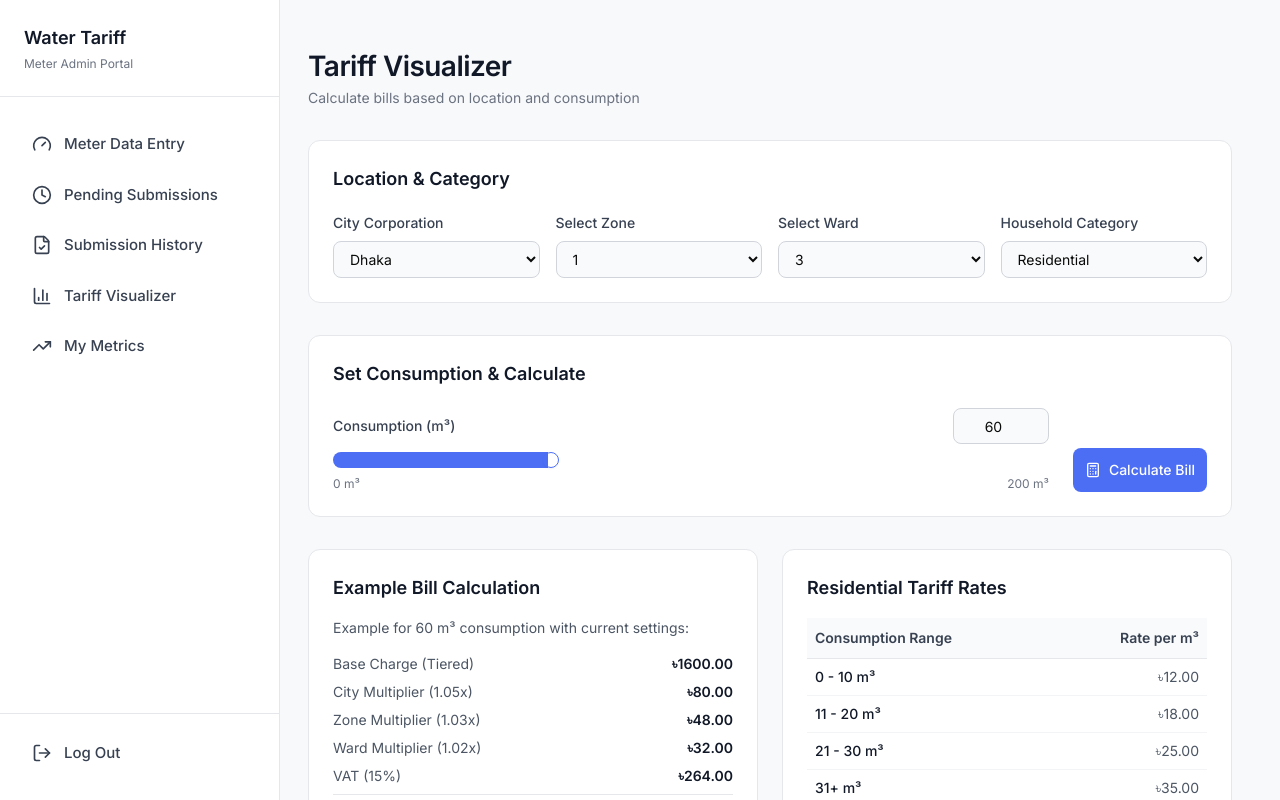
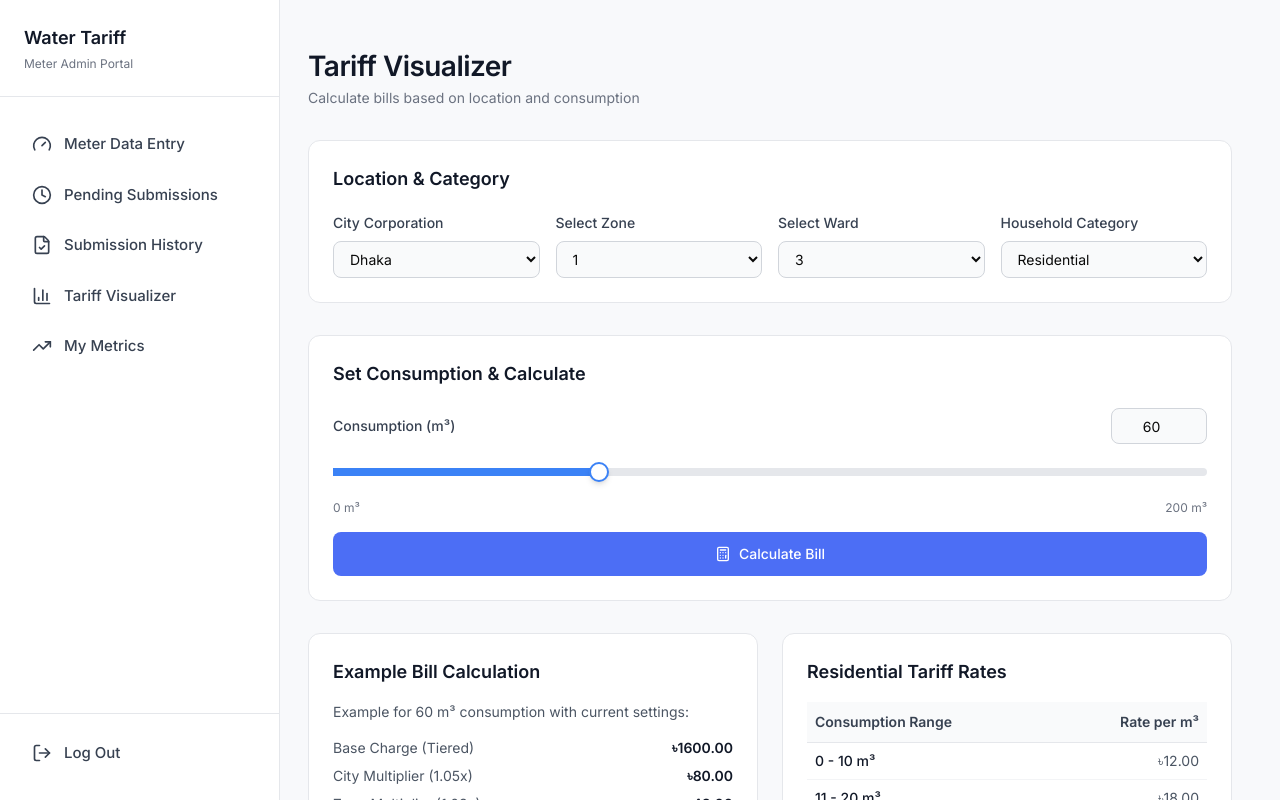
Before and after one commit to AcmeAI-Git/water-tariff-management, a React app in the folder frontend/: page /meter-admin/visualizer in a window 1280 px wide. Shown: the top 800 px of the page. Built offline with nearby package versions, Linux system fonts and the light colour scheme; the HTML template or start-up script is replaced by a standard one.

Commit message:
Update Slider styles and refine TariffVisualizer layout for improved UX

```diff
--- a/frontend/src/components/ui/slider.tsx
+++ b/frontend/src/components/ui/slider.tsx
@@ -39,13 +39,13 @@ function Slider({
       <SliderPrimitive.Track
         data-slot="slider-track"
         className={cn(
-          "bg-muted relative grow overflow-hidden rounded-full data-[orientation=horizontal]:h-4 data-[orientation=horizontal]:w-full data-[orientation=vertical]:h-full data-[orientation=vertical]:w-1.5",
+          "bg-gray-200 relative grow overflow-visible rounded-full data-[orientation=horizontal]:h-2 data-[orientation=horizontal]:w-full data-[orientation=vertical]:h-full data-[orientation=vertical]:w-1.5",
         )}
       >
         <SliderPrimitive.Range
           data-slot="slider-range"
           className={cn(
-            "bg-primary absolute data-[orientation=horizontal]:h-full data-[orientation=vertical]:w-full",
+            "bg-blue-500 absolute data-[orientation=horizontal]:h-full data-[orientation=vertical]:w-full",
           )}
         />
       </SliderPrimitive.Track>
@@ -53,7 +53,7 @@ function Slider({
         <SliderPrimitive.Thumb
           data-slot="slider-thumb"
           key={index}
-          className="border-primary bg-background ring-ring/50 block size-4 shrink-0 rounded-full border shadow-sm transition-[color,box-shadow] hover:ring-4 focus-visible:ring-4 focus-visible:outline-hidden disabled:pointer-events-none disabled:opacity-50"
+          className="border-2 border-blue-500 bg-white ring-ring/50 block size-5 shrink-0 rounded-full shadow-md transition-[color,box-shadow] hover:ring-4 focus-visible:ring-4 focus-visible:outline-hidden disabled:pointer-events-none disabled:opacity-50 relative z-50"
         />
       ))}
     </SliderPrimitive.Root>
--- a/frontend/src/pages/TariffVisualizer.tsx
+++ b/frontend/src/pages/TariffVisualizer.tsx
@@ -142,8 +142,7 @@ export default function TariffVisualizer() {
         <div className="bg-white p-6 rounded-xl border border-gray-200 mb-8">
           <h3 className="text-lg font-semibold text-gray-900 mb-5">Set Consumption & Calculate</h3>
 
-          <div className="flex items-end gap-6">
-            <div className="flex-1 space-y-4">
+          <div className="space-y-4">
             <div className="space-y-2">
               <div className="flex items-center justify-between">
                 <Label className="text-sm font-medium text-gray-700">
@@ -162,18 +161,17 @@ export default function TariffVisualizer() {
                 min={0}
                 max={200}
                 step={1}
-                  className="w-full"
+                className="w-full py-4"
               />
               <div className="flex justify-between text-xs text-gray-500">
                 <span>0 m³</span>
                 <span>200 m³</span>
               </div>
             </div>
-            </div>
 
             <Button
               onClick={handleCalculate}
-              className="bg-primary hover:bg-primary-600 text-white rounded-lg h-11 px-8 flex items-center gap-2"
+              className="bg-primary hover:bg-primary-600 text-white rounded-lg h-11 px-8 flex items-center gap-2 w-full justify-center"
             >
               <Calculator size={18} />
               Calculate Bill
--- a/frontend/src/pages/UserManagement.tsx
+++ b/frontend/src/pages/UserManagement.tsx
@@ -116,7 +116,7 @@ export default function UserManagement() {
                 <div className="flex items-center justify-between mb-8">
                     <div>
                         <h1 className="text-[1.75rem] font-semibold text-gray-900 mb-1">
-                            User Management (Meter Admins)
+                            User Management
                         </h1>
                         <p className="text-sm text-gray-500">
                             Manage all meter admins who handle meter readings
```
Lines whose indentation alone changed are shown as unchanged.
